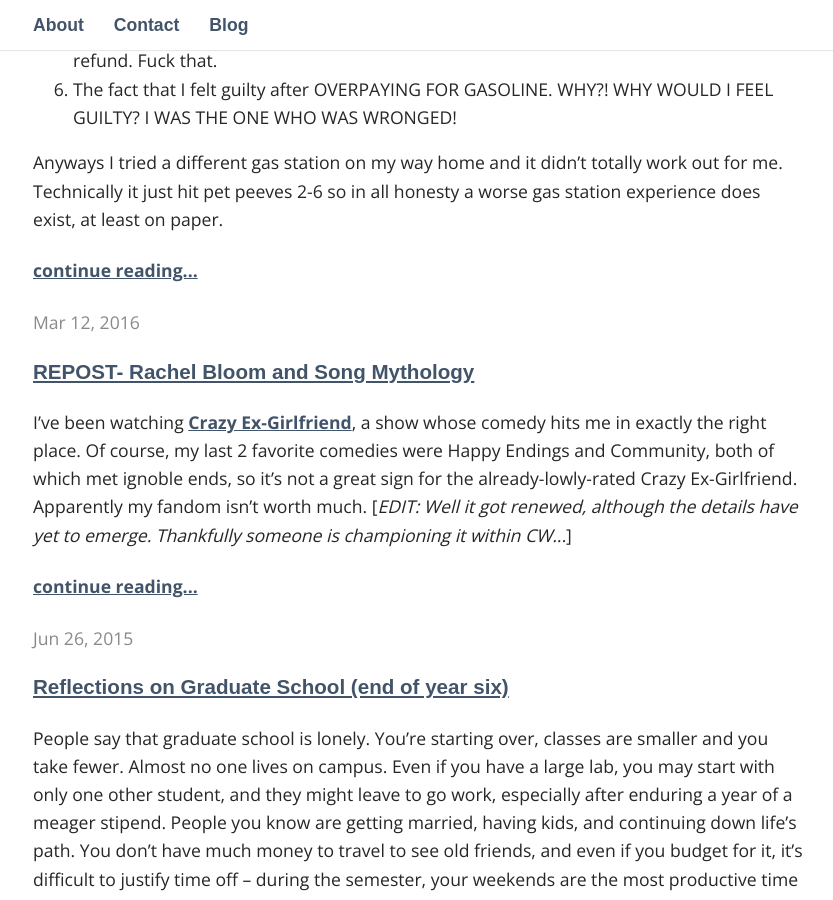
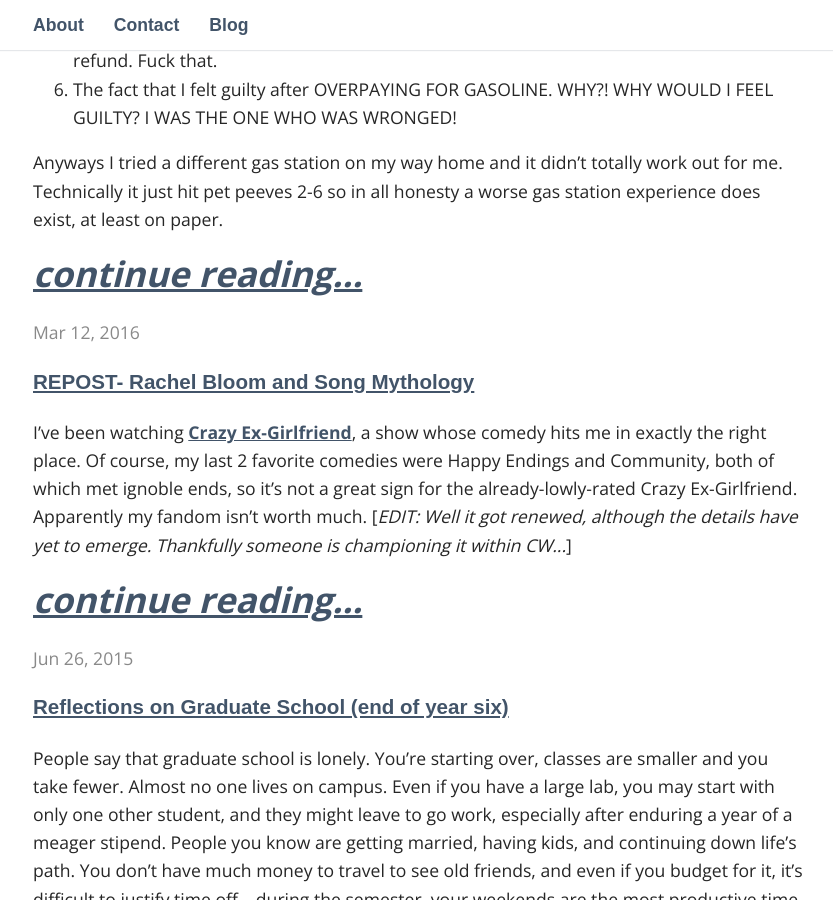
Before and after one commit to CriticalTom/startjekyll, a Jekyll site: the page built from blog/index.html, in a window 1280 px wide and 900 px high, scrolled down 964 px. Shown: the whole window, without its empty margins (222-1055 px from the left). Built offline with Jekyll 4.4.1, drawn with Linux system fonts in a browser that asks for light colours; some web fonts are replaced.

Commit message:
Update index.html

```diff
--- a/blog/index.html
+++ b/blog/index.html
@@ -7,7 +7,7 @@ layout: default
     <time>{{ post.date | date: "%b %-d, %Y" }}</time>
     <h3><a href="{{ post.url |prepend: site.baseurl }}">{{ post.title }}</a></h3>
     {{ post.excerpt }}
-    <h4><a class="pagelink" href="{{ post.url |prepend: site.baseurl }}">{{ "continue reading..." }}</a></h4>
+    <h4><a class="internallink" href="{{ post.url |prepend: site.baseurl }}">{{ "continue reading..." }}</a></h4>
 {% endfor %}
 
 <p> subscribe <a hfref="{{ "/feed.xml" | prepend: site.baseurl }}">via RSS</a></p>
```
